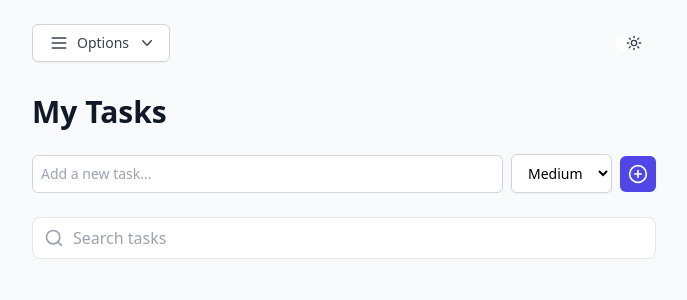
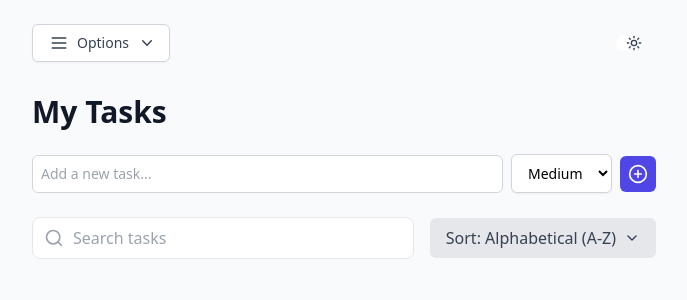
Before and after one commit to ChristopheAwad/To-Do-List, a React (Vite) app: page / in a window 1280 px wide. Shown: the top 300 px of the page, without its empty margins (296-983 px from the left). Built offline with nearby package versions, Linux system fonts and the light colour scheme.

Commit message:
Added task sorting

```diff
--- a/src/App.tsx
+++ b/src/App.tsx
@@ -1,7 +1,7 @@
 import React, { useState, useEffect } from 'react';
 import TaskList from './TaskList';
 import AddTaskForm from './AddTaskForm';
-import { Search, Sun, Moon } from 'lucide-react';
+import { Search, Sun, Moon, ChevronDown } from 'lucide-react';
 import ListMenu from './ListMenu';
 import { Switch } from '@headlessui/react';
 
@@ -12,12 +12,18 @@ interface Task {
   priority: string;
 }
 
+type SortType = 'alphabetical' | 'priority';
+type SortDirection = 'asc' | 'desc';
+
 function App() {
   const [lists, setLists] = useState({ "My Tasks": [] });
   const [currentList, setCurrentList] = useState("My Tasks");
   const [tasks, setTasks] = useState<Task[]>([]);
   const [searchQuery, setSearchQuery] = useState('');
   const [darkMode, setDarkMode] = useState(false);
+  const [sortType, setSortType] = useState<SortType>('alphabetical');
+  const [sortDirection, setSortDirection] = useState<SortDirection>('asc');
+  const [isSortMenuOpen, setIsSortMenuOpen] = useState(false);
 
   useEffect(() => {
     if (darkMode) {
@@ -109,9 +115,35 @@ function App() {
     localStorage.removeItem(`${listName}-tasks`);
   };
 
-  const filteredTasks = tasks.filter((task) =>
+  const getSortedTasks = (tasks: Task[]) => {
+    return tasks.slice().sort((a, b) => {
+      if (sortType === 'alphabetical') {
+        return sortDirection === 'asc'
+          ? a.text.localeCompare(b.text)
+          : b.text.localeCompare(a.text);
+      } else {
+        const priorityOrder = { high: 3, medium: 2, low: 1 };
+        return sortDirection === 'asc'
+          ? priorityOrder[a.priority] - priorityOrder[b.priority]
+          : priorityOrder[b.priority] - priorityOrder[a.priority];
+      }
+    });
+  };
+
+  const filteredTasks = getSortedTasks(tasks.filter((task) =>
     task.text.toLowerCase().includes(searchQuery.toLowerCase())
-  );
+  ));
+
+  const toggleSortDirection = () => {
+    setSortDirection(sortDirection === 'asc' ? 'desc' : 'asc');
+  };
+
+  const getSortLabel = () => {
+    if (sortType === 'alphabetical') {
+      return `Alphabetical (${sortDirection === 'asc' ? 'A-Z' : 'Z-A'})`;
+    }
+    return `Priority (${sortDirection === 'asc' ? 'Low to High' : 'High to Low'})`;
+  };
 
   return (
     <div className={`min-h-screen ${darkMode ? 'bg-gray-900' : 'bg-gray-50'} transition-colors duration-200`}>
@@ -147,7 +179,8 @@ function App() {
 
         <AddTaskForm addTask={addTask} />
 
-        <div className="relative mt-6">
+        <div className="flex items-center justify-between mt-6">
+          <div className="relative flex-1 mr-4">
             <div className="pointer-events-none absolute inset-y-0 left-0 flex items-center pl-3">
               <Search className="h-5 w-5 text-gray-400" />
             </div>
@@ -160,6 +193,57 @@ function App() {
               value={searchQuery}
               onChange={(e) => setSearchQuery(e.target.value)}
             />
+          </div>
+          <div className="relative">
+            <button
+              onClick={() => setIsSortMenuOpen(!isSortMenuOpen)}
+              className="flex items-center px-4 py-2 bg-gray-200 dark:bg-gray-700 text-gray-700 dark:text-gray-200 rounded-md hover:bg-gray-300 dark:hover:bg-gray-600 transition-colors"
+            >
+              <span>Sort: {getSortLabel()}</span>
+              <ChevronDown className="h-4 w-4 ml-2" />
+            </button>
+            {isSortMenuOpen && (
+              <div className="absolute right-0 mt-2 w-56 origin-top-right rounded-md bg-white dark:bg-gray-800 shadow-lg ring-1 ring-black ring-opacity-5 focus:outline-none z-10">
+                <div className="py-1">
+                  <button
+                    onClick={() => {
+                      setSortType('alphabetical');
+                      setIsSortMenuOpen(false);
+                    }}
+                    className={`block w-full px-4 py-2 text-left text-sm ${
+                      sortType === 'alphabetical'
+                        ? 'bg-blue-500 text-white'
+                        : 'text-gray-700 dark:text-gray-200 hover:bg-gray-100 dark:hover:bg-gray-700'
+                    }`}
+                  >
+                    Alphabetical
+                  </button>
+                  <button
+                    onClick={() => {
+                      setSortType('priority');
+                      setIsSortMenuOpen(false);
+                    }}
+                    className={`block w-full px-4 py-2 text-left text-sm ${
+                      sortType === 'priority'
+                        ? 'bg-blue-500 text-white'
+                        : 'text-gray-700 dark:text-gray-200 hover:bg-gray-100 dark:hover:bg-gray-700'
+                    }`}
+                  >
+                    Priority
+                  </button>
+                  <button
+                    onClick={() => {
+                      toggleSortDirection();
+                      setIsSortMenuOpen(false);
+                    }}
+                    className="block w-full px-4 py-2 text-left text-sm text-gray-700 dark:text-gray-200 hover:bg-gray-100 dark:hover:bg-gray-700"
+                  >
+                    Toggle Sort Direction
+                  </button>
+                </div>
+              </div>
+            )}
+          </div>
         </div>
 
         <div className="mt-6 space-y-3">
```
Lines whose indentation alone changed are shown as unchanged.
